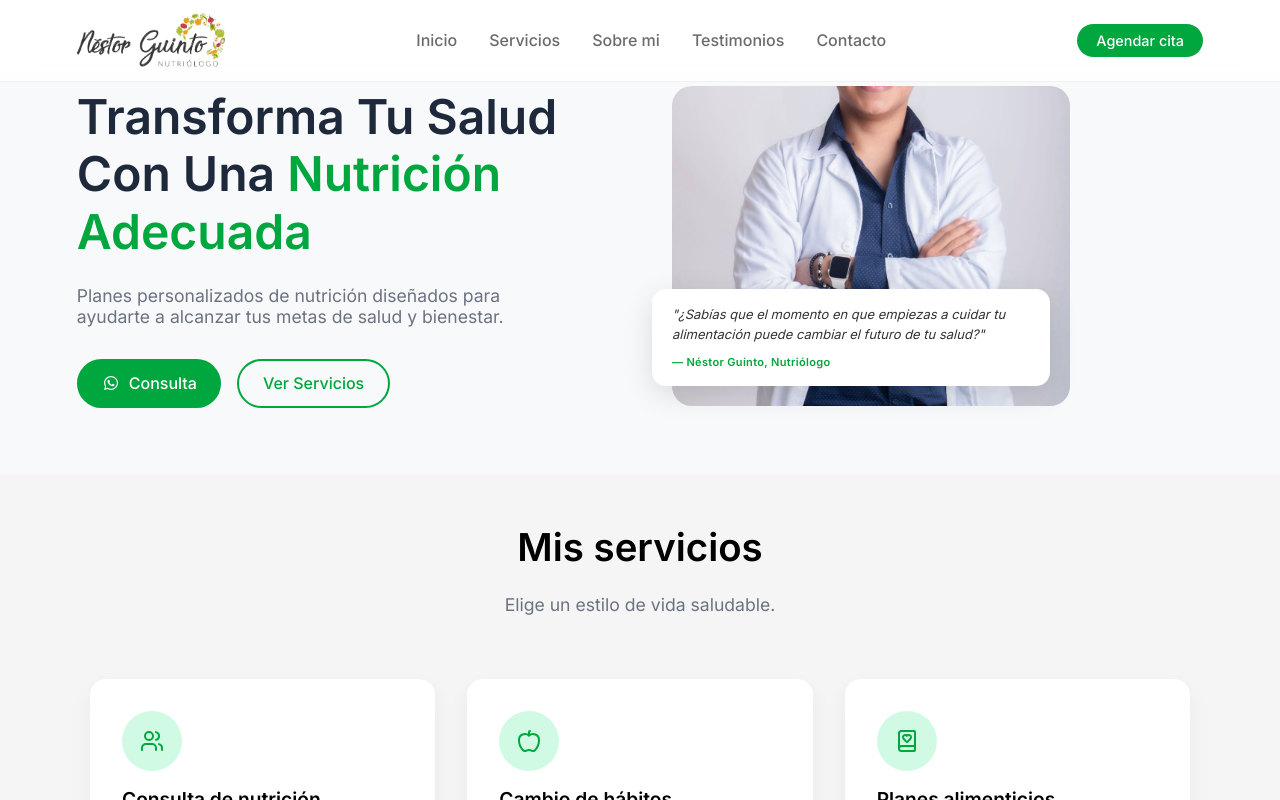
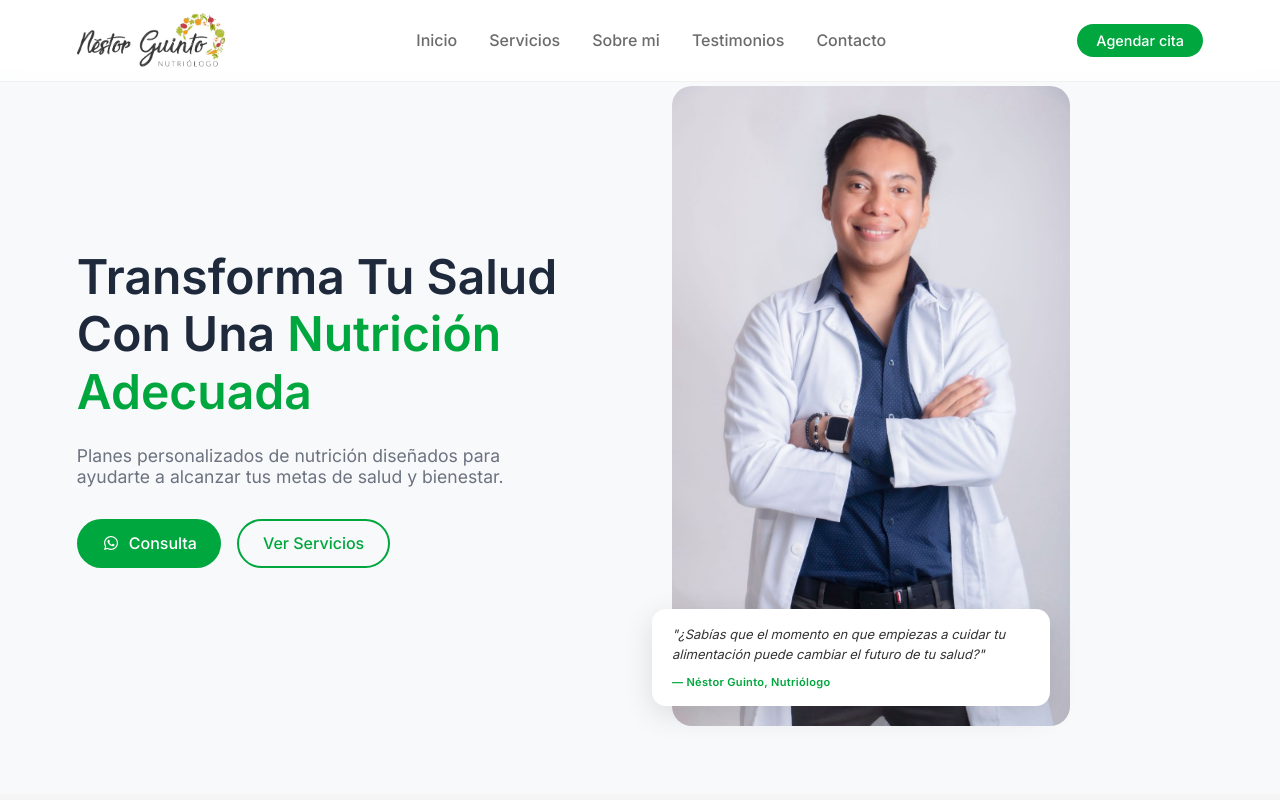
Before and after one commit to G-morenoB/NestorGuinto-Nutricion-, a React (Vite) app: page / in a window 1280 px wide. Shown: the top 800 px of the page. Built offline with nearby package versions, Linux system fonts and the light colour scheme.

Commit message:
ajuste de tamaño en imagen hero

```diff
--- a/src/components/Hero/Hero.css
+++ b/src/components/Hero/Hero.css
@@ -83,7 +83,7 @@
   border-radius: 20px;
   object-fit: cover;
   display: block;
-  height: 20rem;
+  height: 40rem;
 }
 
 .hero-quote {
```
